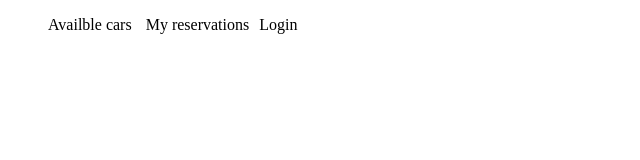
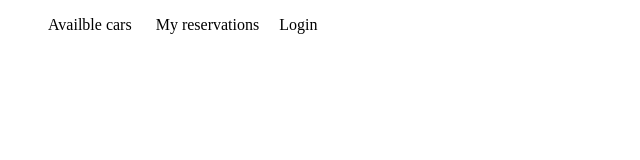
Before and after one commit to ciemo1234/strona-, an Angular app: page / in a window 1280 px wide. Shown: the top 160 px of the page, without its empty margins (0-640 px from the left). Built offline with nearby package versions, Linux system fonts and the light colour scheme.

Commit message:
Review resolution

```diff
--- a/src/app/header/header.component.css
+++ b/src/app/header/header.component.css
@@ -1,4 +1,4 @@
 li {
     display: inline;
-    margin-right: 10px;
+    margin-right: 20px;
 }
```
